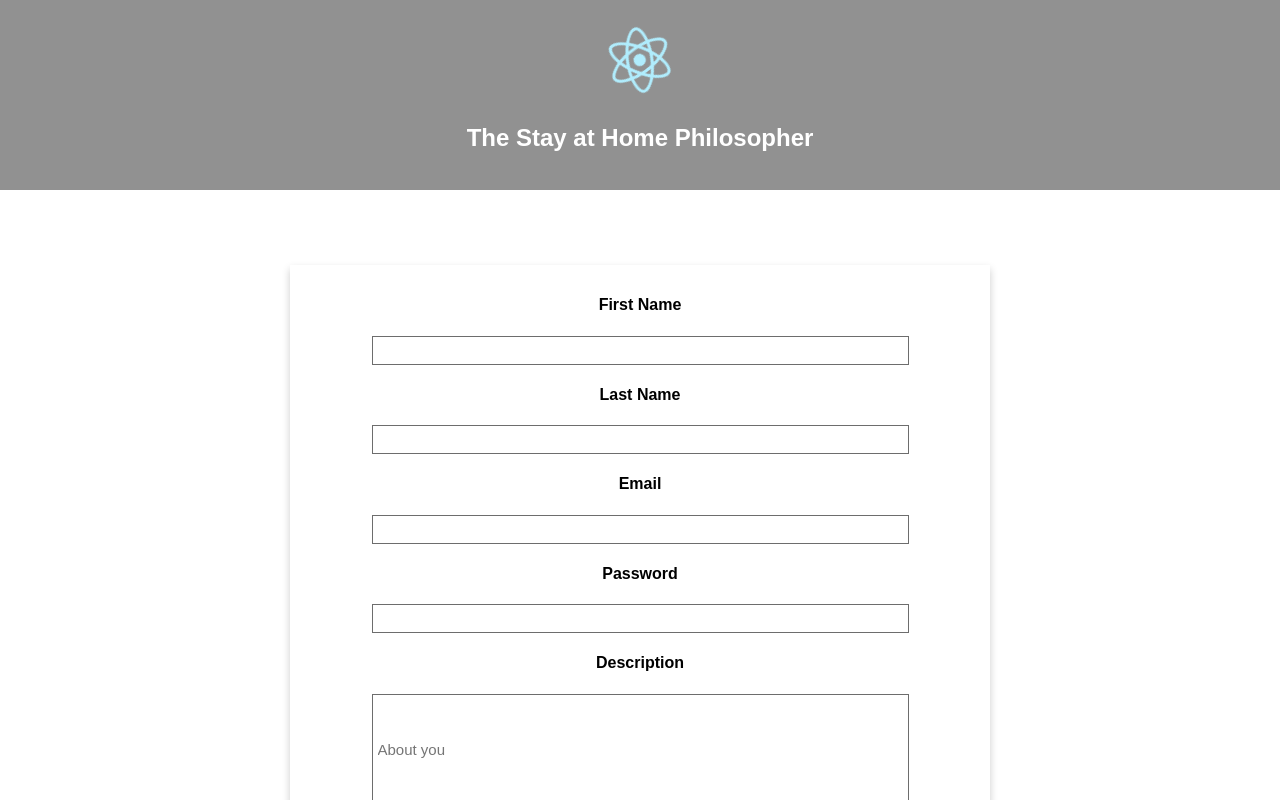
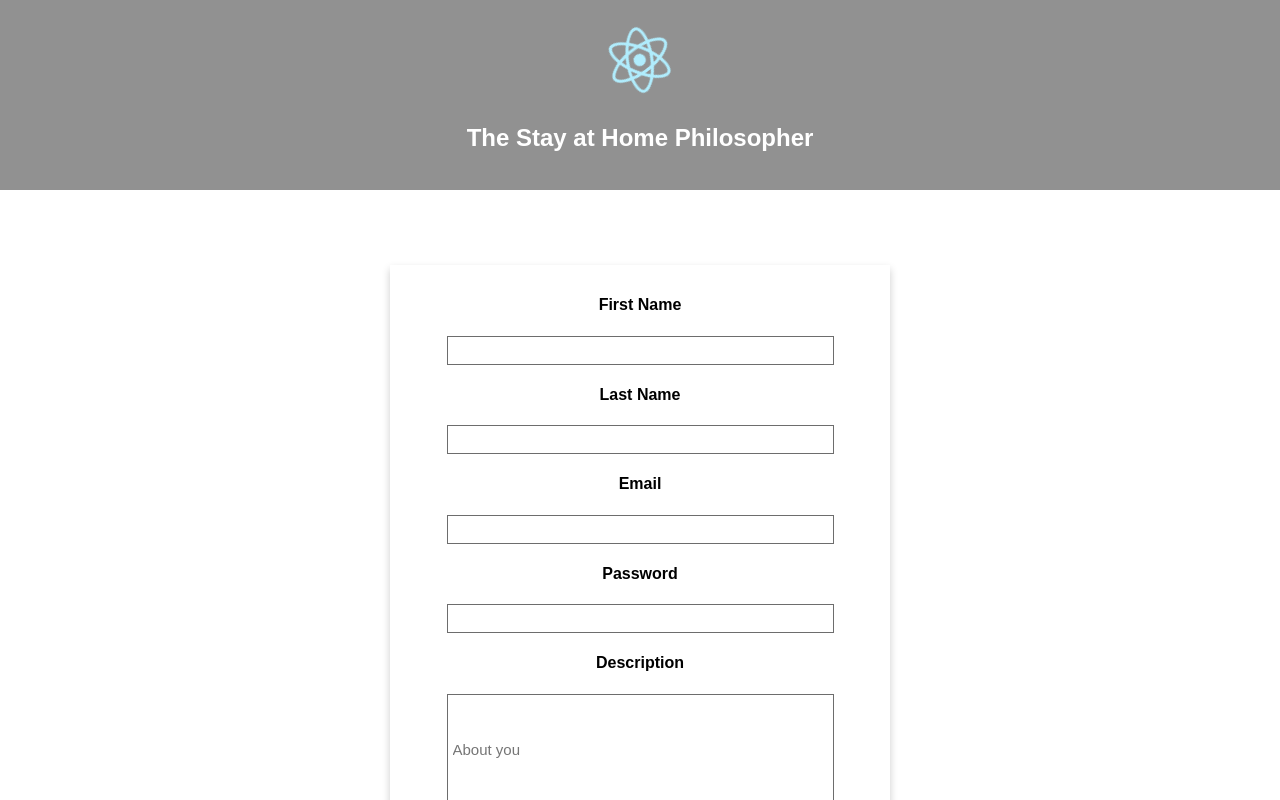
Before and after one commit to chadellison/the-stay-at-home-philosopher-client, a React (Create React App) app: page / in a window 1280 px wide. Both pictures are taken after a click on the element "sign up". Shown: the top 800 px of the page. Built offline with nearby package versions, Linux system fonts and the light colour scheme.

Commit message:
adjust styling

```diff
--- a/src/loginForm.css
+++ b/src/loginForm.css
@@ -37,6 +37,7 @@
 .signUp:hover {
   background-color: #1155c1;
   transition: background-color 0.3s;
+  box-shadow: 0 8px 16px 0 rgba(0,0,0,0.2);
 }
 
 .signUp:active {
@@ -66,6 +67,7 @@
 .submit:hover {
   background-color: #ff9d00;
   transition: background-color 0.3s;
+  box-shadow: 0 8px 16px 0 rgba(0,0,0,0.2);
 }
 
 .cancelLoginMenu {
@@ -84,6 +86,7 @@
 .cancelLoginMenu:hover {
   background-color: #ff6e26;
   transition: background-color 0.3s;
+  box-shadow: 0 8px 16px 0 rgba(0,0,0,0.2);
 }
 
 .cancelLoginMenu:active {
--- a/src/signUpForm.css
+++ b/src/signUpForm.css
@@ -1,6 +1,6 @@
 .signUpForm {
   padding-top: 10px;
-  width: 700px;
+  width: 500px;
   text-align: center;
   background-color: white;
   margin: auto;
```
Also changed, not shown: src/components/Header.js (added, +14 -0 lines), src/header.css (added).
